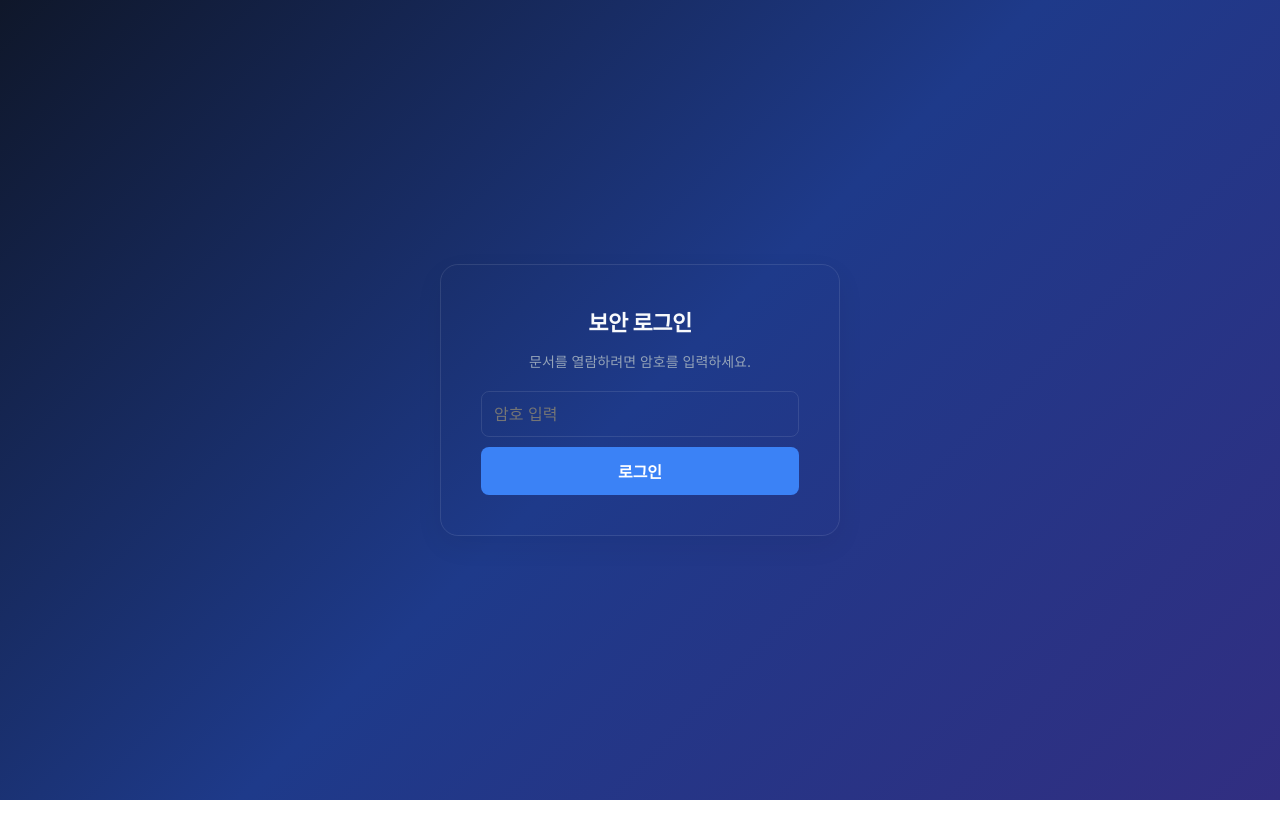
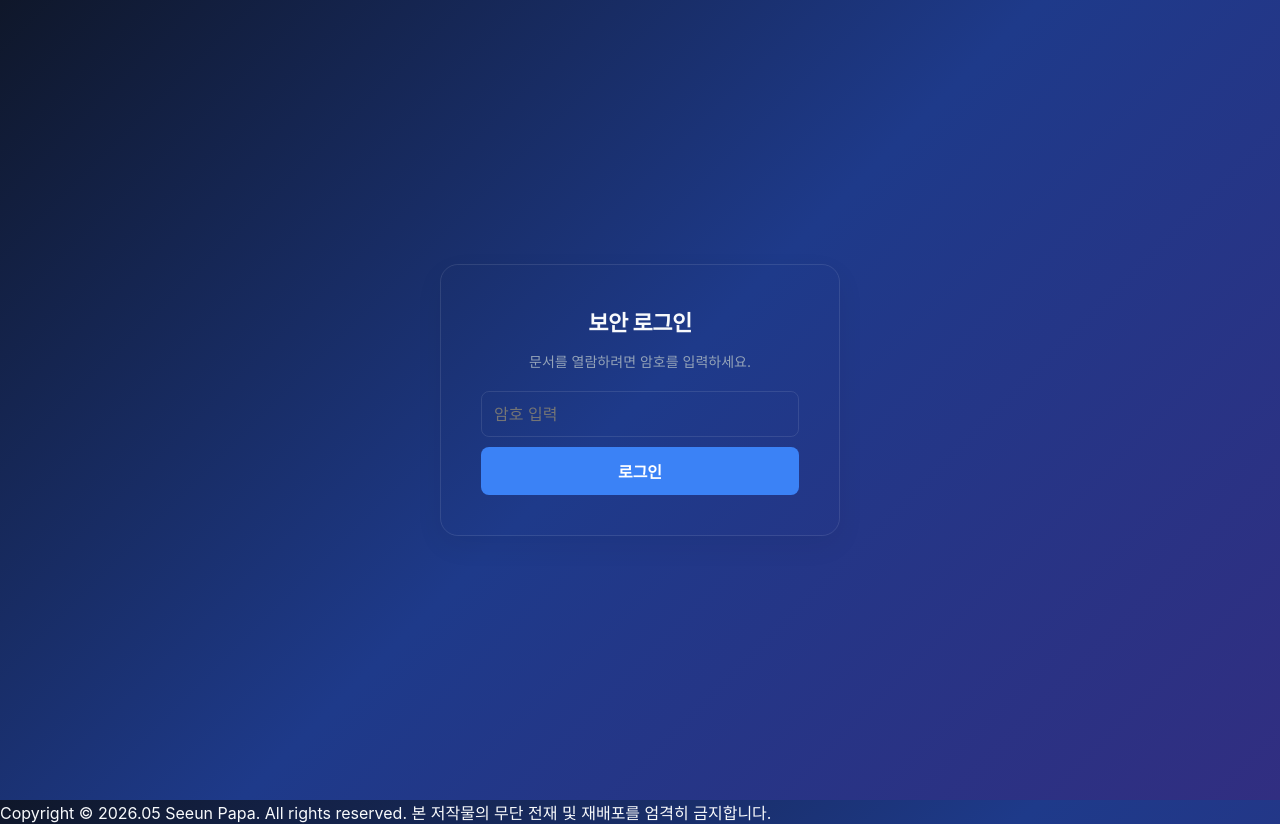
Before and after one commit to bough38-web/https-github.com-bough38-web, a Next.js app: page / in a window 1280 px wide. Before the commit the page ends 800 px from the top, so only its background shows below. Built offline with nearby package versions, Linux system fonts and the light colour scheme; a web font is replaced by a local one.

Commit message:
chore: add copyright notice to layout

```diff
--- a/app/layout.tsx
+++ b/app/layout.tsx
@@ -9,7 +9,12 @@ export const metadata: Metadata = {
 export default function RootLayout({ children }: { children: React.ReactNode }) {
   return (
     <html lang="ko">
-      <body>{children}</body>
+      <body>
+        {children}
+        <div className="fixed bottom-4 right-4 text-xs text-slate-400/60 z-[9999] pointer-events-none select-none tracking-wide">
+          Copyright © 2026.05 Seeun Papa. All rights reserved. 본 저작물의 무단 전재 및 재배포를 엄격히 금지합니다.
+        </div>
+      </body>
     </html>
   );
 }
```
